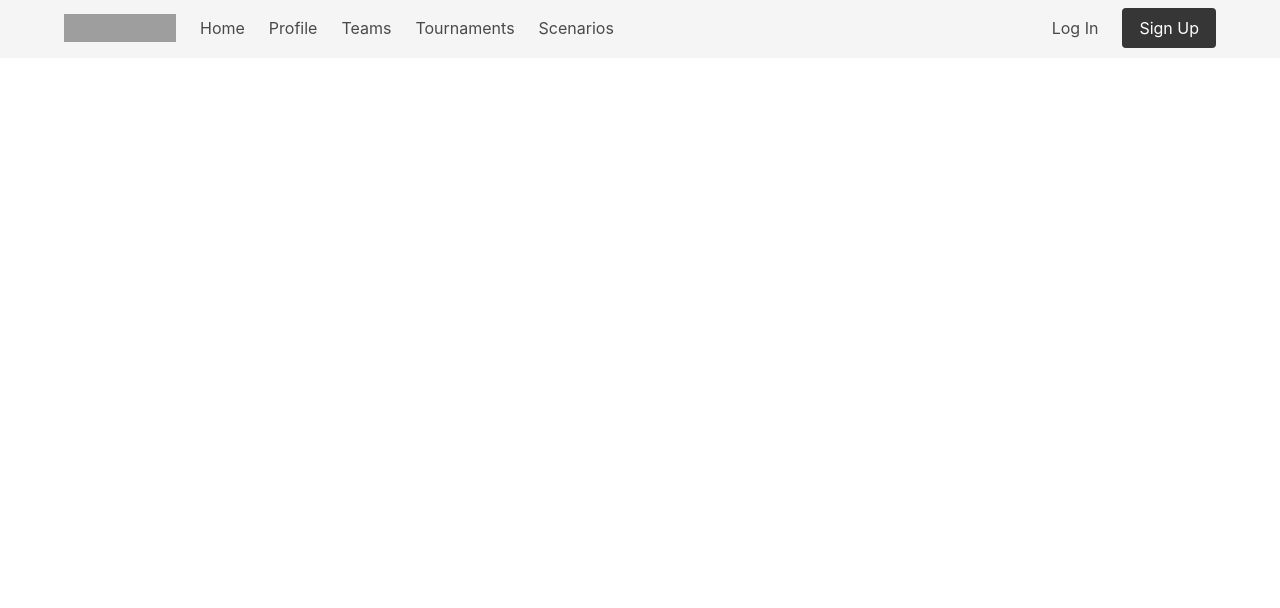
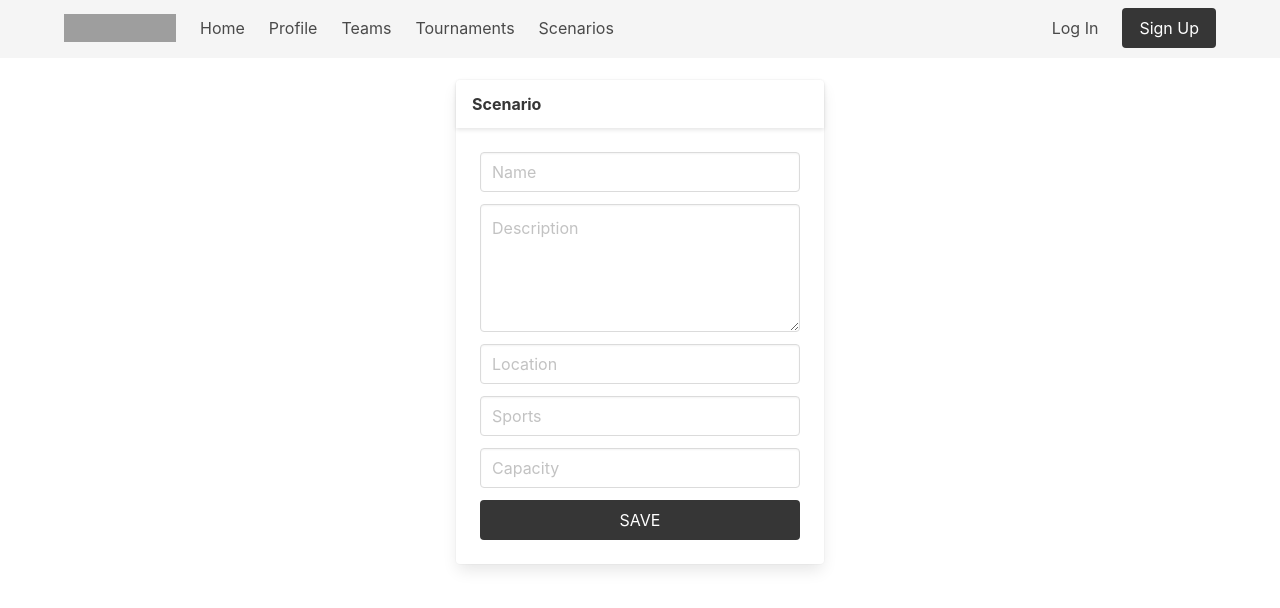
Before and after one commit to threevanny/sportapp, an Angular app: page /scenario-create in a window 1280 px wide. Before the commit this address led to /. Shown: the top 608 px of the page. Built offline with nearby package versions, Linux system fonts and the light colour scheme; grey boxes are pictures that could not be loaded.

Commit message:
Create Scenarios

```diff
--- a/src/app/app-routing.module.ts
+++ b/src/app/app-routing.module.ts
@@ -8,6 +8,7 @@ import { HomeComponent } from './components/home/home.component';
 import { ScenarioComponent } from './components/scenario/scenario.component';
 import { TeamComponent } from './components/team/team.component';
 import { TournamentComponent } from './components/tournament/tournament.component';
+import { ScenarioCreateComponent } from './components/scenario-create/scenario-create.component'
 
 const routes: Routes = [
   { path: '', redirectTo: 'home', pathMatch: 'full' },
@@ -17,9 +18,8 @@ const routes: Routes = [
   { path: 'profile', component: ProfileComponent },
   { path: 'scenario', component: ScenarioComponent },
   { path: 'team', component: TeamComponent },
-  { path: 'tournament', component: TournamentComponent	}
-
-
+  { path: 'tournament', component: TournamentComponent	},
+  { path: 'scenario-create', component: ScenarioCreateComponent }
 ];
 
 @NgModule({
--- a/src/app/app.module.ts
+++ b/src/app/app.module.ts
@@ -12,6 +12,7 @@ import { HomeComponent } from './components/home/home.component';
 import { TeamComponent } from './components/team/team.component';
 import { ScenarioComponent } from './components/scenario/scenario.component';
 import { TournamentComponent } from './components/tournament/tournament.component';
+import { ScenarioCreateComponent } from './components/scenario-create/scenario-create.component';
 
 @NgModule({
   declarations: [
@@ -23,6 +24,7 @@ import { TournamentComponent } from './components/tournament/tournament.componen
     TeamComponent,
     ScenarioComponent,
     TournamentComponent,
+    ScenarioCreateComponent,
 
   ],
   imports: [
--- /dev/null
+++ b/src/app/components/scenario-create/scenario-create.component.html
@@ -0,0 +1,49 @@
+<div class="container">
+  <main class="content">
+    <div class="columns">
+      <div class="column"></div>
+      <div class="column">
+        <div class="card">
+          <header class="card-header has-text-centered">
+            <p class="card-header-title">Scenario </p>
+          </header>
+          <div class="card-content">
+            <form (submit)="save()">
+              <div class="field">
+                <p class="control">
+                  <input class="input" type="text" [(ngModel)]="scenario.name"  name="name" placeholder="Name"/>
+                </p>
+              </div>
+              <div class="field">
+                <p class="control">
+                  <textarea class="textarea" [(ngModel)]="scenario.description"  name="description" placeholder="Description"></textarea>
+                </p>
+              </div>
+              <div class="field">
+                <p class="control">
+                  <input class="input" type="text" [(ngModel)]="scenario.location"  name="location" placeholder="Location"/>
+                </p>
+              </div>
+              <div class="field">
+                <p class="control">
+                  <input class="input" type="text" [(ngModel)]="scenario.sports"  name="sports" placeholder="Sports"/>
+                </p>
+              </div>
+              <div class="field">
+                <p class="control">
+                  <input class="input" type="text" [(ngModel)]="scenario.capacity"  name="capacity" placeholder="Capacity"/>
+                </p>
+              </div>
+              <div class="field">
+                <p class="control">
+                  <button class="button is-dark is-fullwidth" type="submit">SAVE</button>
+                </p>
+              </div>
+            </form>
+          </div>
+        </div>
+      </div>
+      <div class="column"></div>
+    </div>
+  </main>
+</div>
--- /dev/null
+++ b/src/app/components/scenario-create/scenario-create.component.ts
@@ -0,0 +1,40 @@
+import { Component, OnInit } from '@angular/core';
+import { Router } from '@angular/router';
+import { HttpClient } from '@angular/common/http';
+
+@Component({
+  selector: 'app-scenario-create',
+  templateUrl: './scenario-create.component.html',
+  styleUrls: ['./scenario-create.component.css']
+})
+export class ScenarioCreateComponent implements OnInit {
+
+  API = "http://localhost:3000";
+
+  scenario = {
+    name: "",
+    description: "",
+    location: "",
+    sports: "",
+    capacity: ""
+  };
+
+  constructor(
+    private router: Router,
+    private http: HttpClient
+  ) { }
+
+  ngOnInit(): void {
+  }
+
+  save(){
+    const newScenario = this.scenario
+    this.http.post<any>(`${this.API}/api/scenario/create`, newScenario)
+      .subscribe(data => {
+        if(data){
+          console.log(data)
+          this.router.navigate(['/scenario']);
+        }
+      });
+  }
+}
--- a/src/app/components/scenario/scenario.component.html
+++ b/src/app/components/scenario/scenario.component.html
@@ -1,4 +1,5 @@
 <div class="container">
+  <a class="button is-dark is-small is-rounded" routerLink="/scenario-create">Create Scenario</a>
   <table class="table">
     <thead>
       <tr>
```
Also changed, not shown: src/app/components/scenario-create/scenario-create.component.css (added), 1 other file (tests, documents, lock files or other folders).
